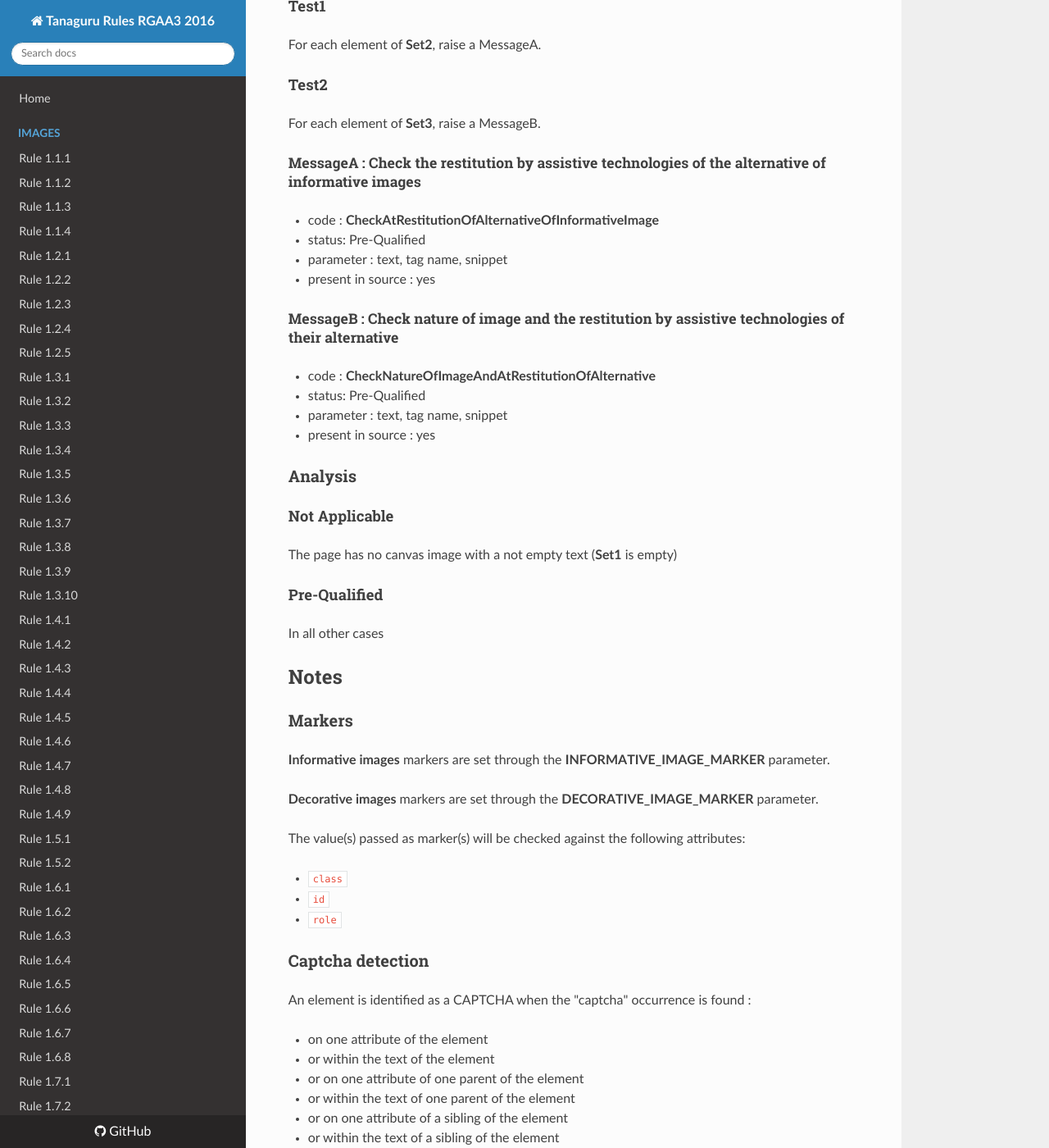
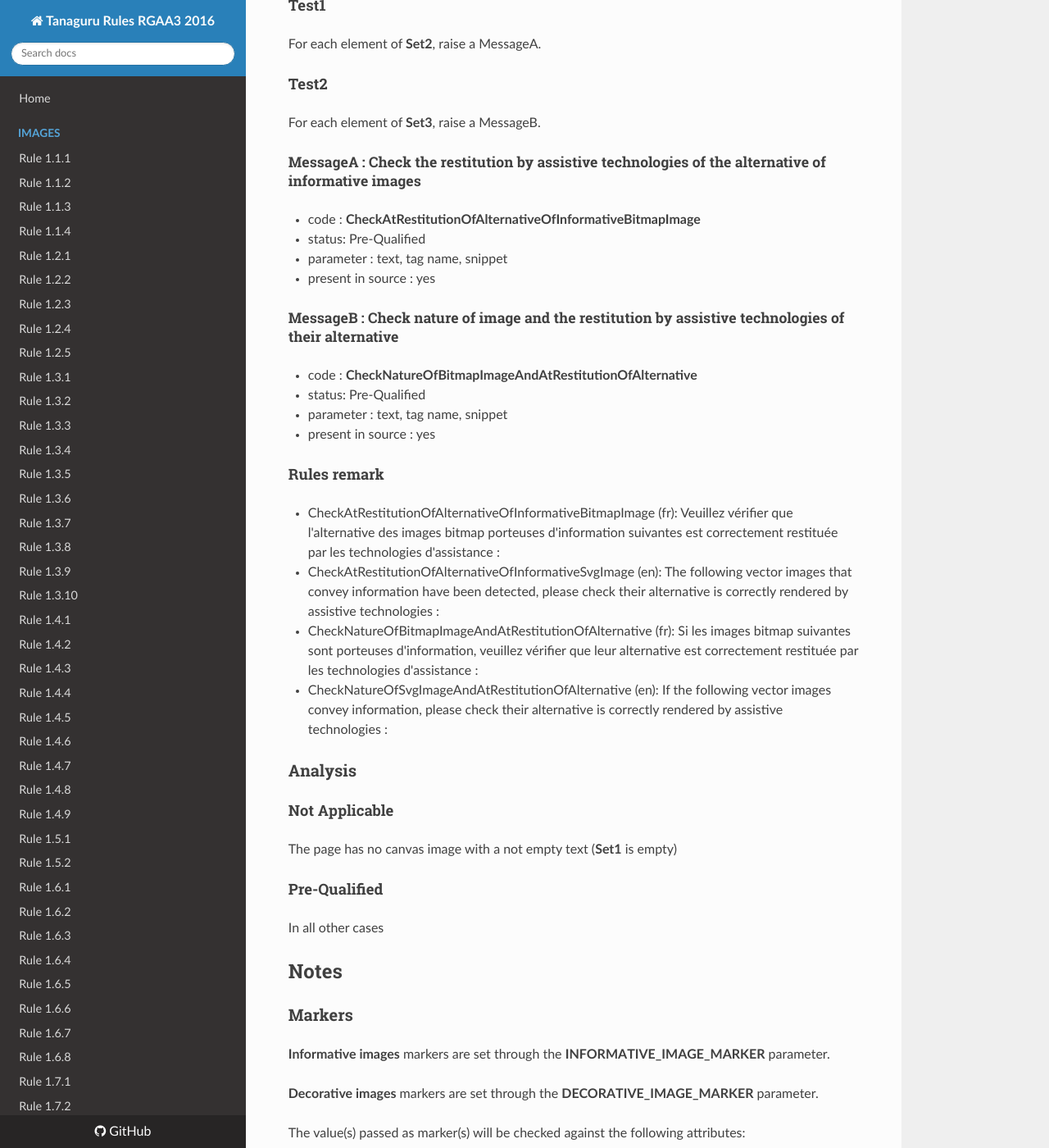
Before and after one commit to Tanaguru/RGAA3-2016, an MkDocs documentation site: the page built from docs/Rule-1-3-12.md, in a window 1280 px wide and 1400 px high, scrolled down 1632 px. Shown: the whole window at 82% size. Built offline with MkDocs 1.6.1, drawn with Linux system fonts in a browser that asks for light colours; nearby versions of some CDN libraries; old or Windows-style settings are respelled for this version of MkDocs; some of the changed text lies outside the part shown.

```diff
--- a/docs/Rule-1-3-12.md
+++ b/docs/Rule-1-3-12.md
@@ -61,17 +61,25 @@ For each element of **Set3**, raise a MessageB.
 
 ##### MessageA : Check the restitution by assistive technologies of the alternative of informative images
 
--    code : **CheckAtRestitutionOfAlternativeOfInformativeImage**
+-    code : **CheckAtRestitutionOfAlternativeOfInformativeBitmapImage**
 -    status: Pre-Qualified
 -    parameter : text, tag name, snippet
 -    present in source : yes
 
 ##### MessageB : Check nature of image and the restitution by assistive technologies of their alternative
 
--    code : **CheckNatureOfImageAndAtRestitutionOfAlternative**
+-    code : **CheckNatureOfBitmapImageAndAtRestitutionOfAlternative**
 -    status: Pre-Qualified
 -    parameter : text, tag name, snippet
 -    present in source : yes
+
+#### Rules remark
+
+ * CheckAtRestitutionOfAlternativeOfInformativeBitmapImage (fr): Veuillez v&eacute;rifier que l&#39;alternative des images bitmap porteuses d&#39;information suivantes est correctement restitu&eacute;e par les technologies d&#39;assistance :
+ * CheckAtRestitutionOfAlternativeOfInformativeSvgImage (en): The following vector images that convey information have been detected, please check their alternative is correctly rendered by assistive technologies :
+
+ * CheckNatureOfBitmapImageAndAtRestitutionOfAlternative (fr): Si les images bitmap suivantes sont porteuses d&#39;information, veuillez v&eacute;rifier que leur alternative est correctement restitu&eacute;e par les technologies d&#39;assistance :
+ * CheckNatureOfSvgImageAndAtRestitutionOfAlternative (en): If the following vector images convey information, please check their alternative is correctly rendered by assistive technologies :
 
 ### Analysis
 
```
Also changed, not shown: other parts of docs/Rule-1-3-12.md (+4 -4 lines), docs/Rule-1-3-9.md (+2 -2 lines), 3 other files.
